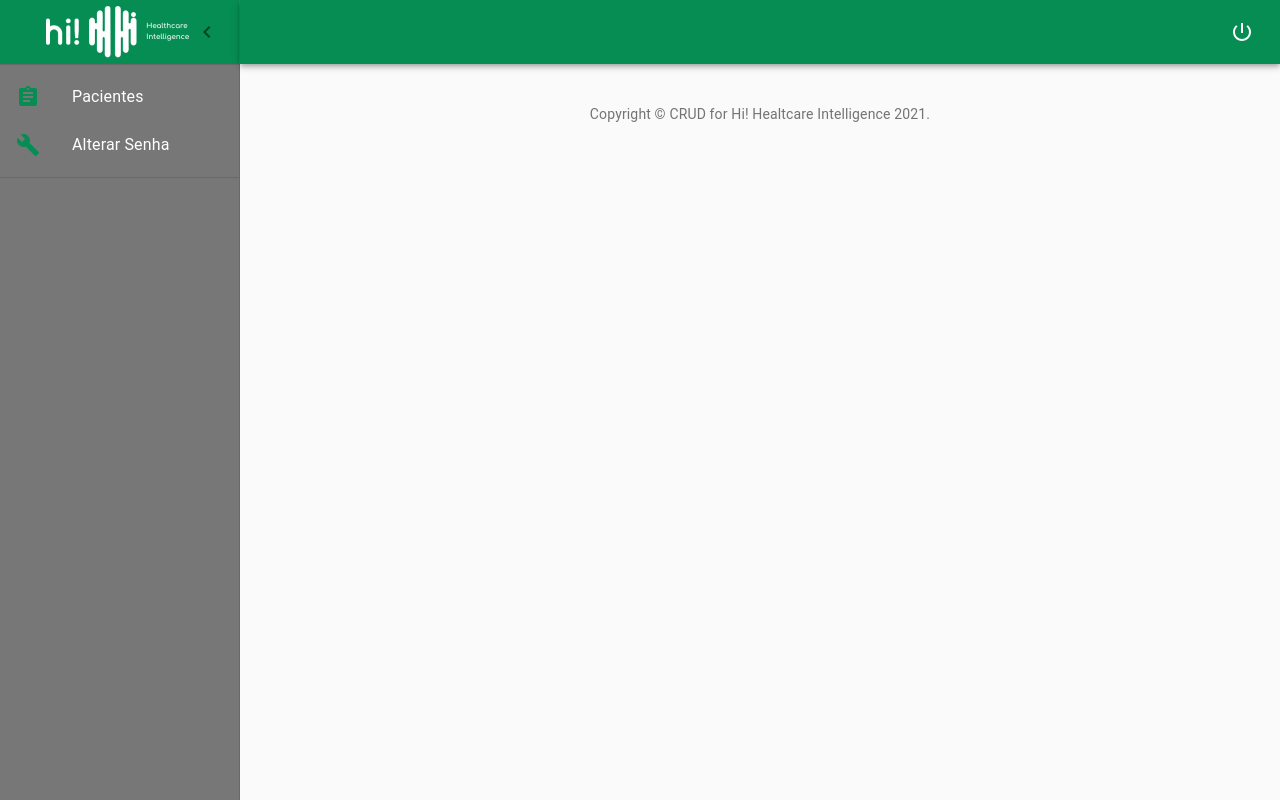
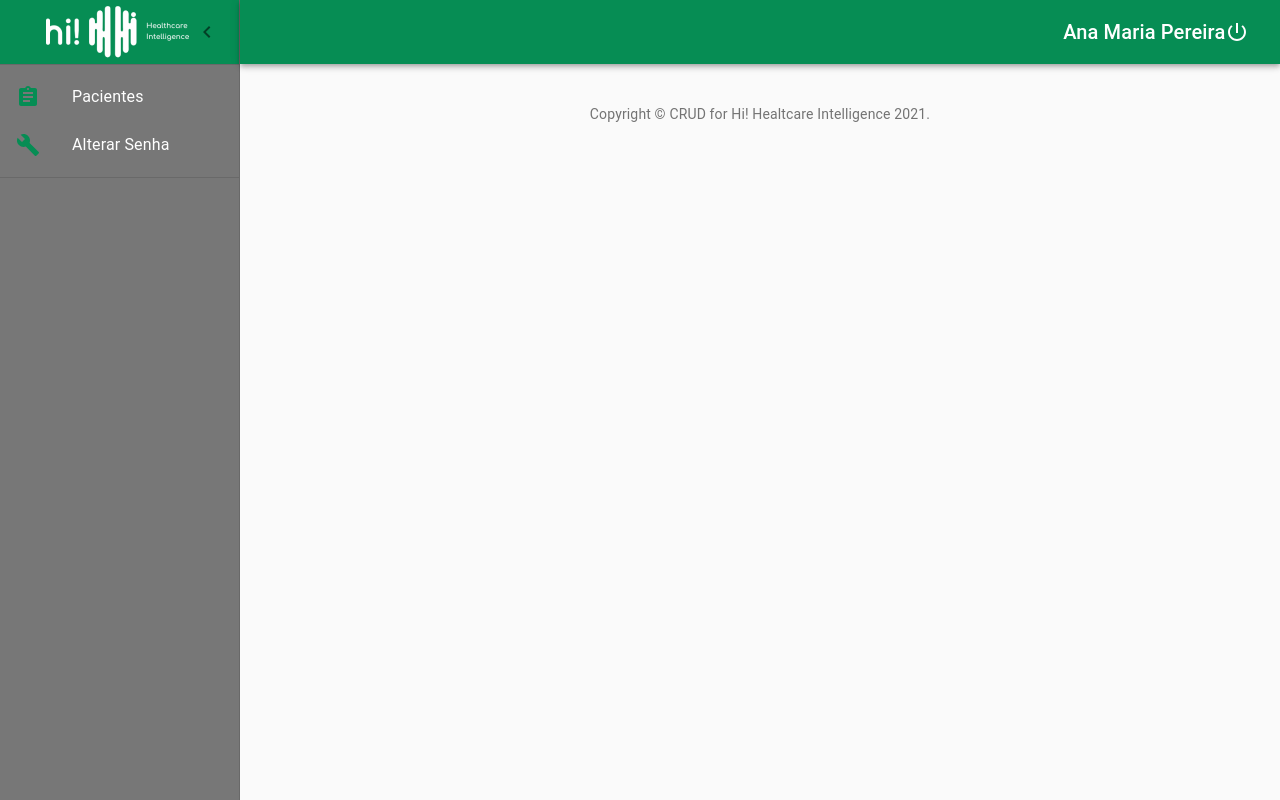
Before and after one commit to santiagoidu/hiSaude, a React (Create React App) app in the folder client/: page /admin in a window 1280 px wide. Built offline with nearby package versions, Linux system fonts and the light colour scheme; the HTML template or start-up script is replaced by a standard one.

Commit message:
add favicon/update front-end

```diff
--- a/client/public/index.html
+++ b/client/public/index.html
@@ -24,7 +24,7 @@
       work correctly both with client-side routing and a non-root public URL.
       Learn how to configure a non-root public URL by running `npm run build`.
     -->
-    <title>React App</title>
+    <title>Hi Saude</title>
   </head>
   <body>
     <noscript>You need to enable JavaScript to run this app.</noscript>
--- a/client/src/assets/css/Hi.css
+++ b/client/src/assets/css/Hi.css
@@ -4,4 +4,5 @@
     padding-left: 52px;
     display: flex;
     position: absolute;
+    align-content: flex-end;
 }
--- /dev/null
+++ b/client/src/components/footer-admin.js
@@ -0,0 +1,17 @@
+import React from 'react';
+
+import Typography from '@material-ui/core/Typography';
+import Link from '@material-ui/core/Link';
+
+export default function Copyright() {
+    return (
+      <Typography variant="body2" color="textSecondary" align="center">
+        {'Copyright © '}
+        <Link color="inherit" href="https://github.com/santiagoidu">
+          CRUD for Hi! Healtcare Intelligence
+        </Link>{' '}
+        {new Date().getFullYear()}
+        {'.'}
+      </Typography>
+    );
+  }
--- /dev/null
+++ b/client/src/components/list-menu-admin.js
@@ -0,0 +1,23 @@
+import React from 'react';
+import ListItem from '@material-ui/core/ListItem';
+import ListItemIcon from '@material-ui/core/ListItemIcon';
+import ListItemText from '@material-ui/core/ListItemText';
+import BuildIcon from '@material-ui/icons/Build';
+import AssignmentIcon from '@material-ui/icons/Assignment';
+
+export const mainListItems = (
+  <div>
+    <ListItem button component="a" href="/admin/pacientes">
+      <ListItemIcon>
+        <AssignmentIcon style={{color: '#068D54'}}/>
+      </ListItemIcon>
+      <ListItemText primary="Pacientes" />
+    </ListItem>
+    <ListItem button component="a" href="/admin/usuario/editar/:idUsuario">
+      <ListItemIcon>
+        <BuildIcon style={{color: '#068D54'}}/>
+      </ListItemIcon>
+      <ListItemText primary="Alterar Senha" />
+    </ListItem>
+  </div>
+);
--- a/client/src/components/menu-admin.js
+++ b/client/src/components/menu-admin.js
@@ -1,23 +1,154 @@
 import React from 'react';
-import ListItem from '@material-ui/core/ListItem';
-import ListItemIcon from '@material-ui/core/ListItemIcon';
-import ListItemText from '@material-ui/core/ListItemText';
-import BuildIcon from '@material-ui/icons/Build';
-import AssignmentIcon from '@material-ui/icons/Assignment';
+import { makeStyles } from '@material-ui/core/styles';
+import clsx from 'clsx';
 
-export const mainListItems = (
-  <div>
-    <ListItem button>
-      <ListItemIcon>
-        <AssignmentIcon style={{color: '#068D54'}}/>
-      </ListItemIcon>
-      <ListItemText primary="Pacientes" />
-    </ListItem>
-    <ListItem button>
-      <ListItemIcon>
-        <BuildIcon style={{color: '#068D54'}}/>
-      </ListItemIcon>
-      <ListItemText primary="Alterar Senha" />
-    </ListItem>
-  </div>
-);
+import IconButton from '@material-ui/core/IconButton';
+import AppBar from '@material-ui/core/AppBar';
+import Toolbar from '@material-ui/core/Toolbar';
+import MenuIcon from '@material-ui/icons/Menu';
+import PowerSettingsNewIcon from '@material-ui/icons/PowerSettingsNew';
+import LogoHiToolbar from '../assets/img/logo-hi-horizontal.png';
+
+import List from '@material-ui/core/List';
+import Drawer from '@material-ui/core/Drawer';
+import Divider from '@material-ui/core/Divider';
+import Typography from '@material-ui/core/Typography';
+import ChevronLeftIcon from '@material-ui/icons/ChevronLeft';
+
+import {mainListItems} from './list-menu-admin';
+
+const drawerWidth = 240;
+
+const useStyles = makeStyles((theme) => ({
+    root: {
+      display: 'flex',
+    },
+    toolbar: {
+      paddingRight: 24, // keep right padding when drawer closed
+      backgroundColor: '#068D54',
+    },
+    toolbarIcon: {
+      display: 'flex',
+      alignItems: 'center',
+      justifyContent: 'flex-end',
+      padding: '0 8px',
+      ...theme.mixins.toolbar,
+      backgroundColor: '#068D54',
+    },
+    appBar: {
+      zIndex: theme.zIndex.drawer + 1,
+      transition: theme.transitions.create(['width', 'margin'], {
+        easing: theme.transitions.easing.sharp,
+        duration: theme.transitions.duration.leavingScreen,
+      }),
+    },
+    appBarShift: {
+      marginLeft: drawerWidth,
+      width: `calc(100% - ${drawerWidth}px)`,
+      transition: theme.transitions.create(['width', 'margin'], {
+        easing: theme.transitions.easing.sharp,
+        duration: theme.transitions.duration.enteringScreen,
+      }),
+    },
+    menuButton: {
+      marginRight: 36,
+    },
+    menuButtonHidden: {
+      display: 'none',
+    },
+    title: {
+      flexGrow: 1,
+    },
+    drawerPaper: {
+      position: 'relative',
+      whiteSpace: 'nowrap',
+      width: drawerWidth,
+      backgroundColor: '#777',
+      color: '#fff',
+      transition: theme.transitions.create('width', {
+        easing: theme.transitions.easing.sharp,
+        duration: theme.transitions.duration.enteringScreen,
+      }),
+    },
+    drawerPaperClose: {
+      overflowX: 'hidden',
+      transition: theme.transitions.create('width', {
+        easing: theme.transitions.easing.sharp,
+        duration: theme.transitions.duration.leavingScreen,
+      }),
+      width: theme.spacing(7),
+      [theme.breakpoints.up('sm')]: {
+        width: theme.spacing(9),
+      },
+    },
+    appBarSpacer: theme.mixins.toolbar,
+    content: {
+      flexGrow: 1,
+      height: '100vh',
+      overflow: 'auto',
+    },
+    container: {
+      paddingTop: theme.spacing(4),
+      paddingBottom: theme.spacing(4),
+    },
+    paper: {
+      padding: theme.spacing(2),
+      display: 'flex',
+      overflow: 'auto',
+      flexDirection: 'column',
+    },
+    fixedHeight: {
+      height: 240,
+    },
+  }));
+
+export default function MenuAdmin() {
+    const classes = useStyles()
+    const [open, setOpen] = React.useState(true);
+    const handleDrawerOpen = () => {
+        setOpen(true);
+    };
+    const handleDrawerClose = () => {
+        setOpen(false);
+    };
+    return (
+        <>
+        <AppBar position="absolute" className={clsx(classes.appBar, open && classes.appBarShift)}>
+        <Toolbar className={classes.toolbar}>
+        <img src={LogoHiToolbar} className="logoHiHorizontal"/>
+          <IconButton
+            edge="start"
+            color="inherit"
+            aria-label="open drawer"
+            onClick={handleDrawerOpen}
+            className={clsx(classes.menuButton, open && classes.menuButtonHidden)}
+          >
+            <MenuIcon />
+          </IconButton>
+          <IconButton color="inherit" style={{position: 'absolute', left:'78%', alignContent: 'flex-end', overflow: 'auto'}}>
+          <Typography component="h1" variant="h6" color="inherit" noWrap className={classes.title}>
+                        Ana Maria Pereira
+          </Typography>
+          <PowerSettingsNewIcon />
+          </IconButton>
+        </Toolbar>
+      </AppBar>
+        <Drawer
+            variant="permanent"
+            classes={{
+                paper: clsx(classes.drawerPaper, !open && classes.drawerPaperClose),
+            }}
+            open={open}
+        >
+            <div className={classes.toolbarIcon}>
+                <IconButton onClick={handleDrawerClose}>
+                    <ChevronLeftIcon />
+                </IconButton>
+            </div>
+            <Divider />
+            <List>{mainListItems}</List>
+            <Divider />
+        </Drawer>
+        </>
+    )
+}
--- a/client/src/pages/admin/dashboard/index.js
+++ b/client/src/pages/admin/dashboard/index.js
@@ -2,39 +2,14 @@ import React from 'react';
 import clsx from 'clsx';
 import { makeStyles } from '@material-ui/core/styles';
 import CssBaseline from '@material-ui/core/CssBaseline';
-import Drawer from '@material-ui/core/Drawer';
 import Box from '@material-ui/core/Box';
-import AppBar from '@material-ui/core/AppBar';
-import Toolbar from '@material-ui/core/Toolbar';
-import List from '@material-ui/core/List';
-import Typography from '@material-ui/core/Typography';
-import Divider from '@material-ui/core/Divider';
-import IconButton from '@material-ui/core/IconButton';
-import Badge from '@material-ui/core/Badge';
+
 import Container from '@material-ui/core/Container';
 import Grid from '@material-ui/core/Grid';
-import Paper from '@material-ui/core/Paper';
-import Link from '@material-ui/core/Link';
-import MenuIcon from '@material-ui/icons/Menu';
-import ChevronLeftIcon from '@material-ui/icons/ChevronLeft';
-import NotificationsIcon from '@material-ui/icons/Notifications';
-import { mainListItems } from '../../../components/menu-admin';
-import logoHiToolbar from '../../../assets/img/logo-hi-horizontal.png'
-import PowerSettingsNewIcon from '@material-ui/icons/PowerSettingsNew';
-import '../../../assets/css/Hi.css'
 
-function Copyright() {
-  return (
-    <Typography variant="body2" color="textSecondary" align="center">
-      {'Copyright © '}
-      <Link color="inherit" href="https://github.com/santiagoidu">
-        CRUD for Hi! Healtcare Intelligence
-      </Link>{' '}
-      {new Date().getFullYear()}
-      {'.'}
-    </Typography>
-  );
-}
+import '../../../assets/css/Hi.css';
+import MenuAdmin from '../../../components/menu-admin';
+import Footer from '../../../components/footer-admin';
 
 const drawerWidth = 240;
 
@@ -89,17 +64,6 @@ const useStyles = makeStyles((theme) => ({
       duration: theme.transitions.duration.enteringScreen,
     }),
   },
-  drawerPaperClose: {
-    overflowX: 'hidden',
-    transition: theme.transitions.create('width', {
-      easing: theme.transitions.easing.sharp,
-      duration: theme.transitions.duration.leavingScreen,
-    }),
-    width: theme.spacing(7),
-    [theme.breakpoints.up('sm')]: {
-      width: theme.spacing(9),
-    },
-  },
   appBarSpacer: theme.mixins.toolbar,
   content: {
     flexGrow: 1,
@@ -116,65 +80,24 @@ const useStyles = makeStyles((theme) => ({
     overflow: 'auto',
     flexDirection: 'column',
   },
-  fixedHeight: {
-    height: 240,
-  },
 }));
 
 export default function Dashboard() {
   const classes = useStyles();
-  const [open, setOpen] = React.useState(true);
-  const handleDrawerOpen = () => {
-    setOpen(true);
-  };
-  const handleDrawerClose = () => {
-    setOpen(false);
-  };
-  const fixedHeightPaper = clsx(classes.paper, classes.fixedHeight);
 
   return (
     <div className={classes.root}>
       <CssBaseline />
-      <AppBar position="absolute" className={clsx(classes.appBar, open && classes.appBarShift)}>
-        <Toolbar className={classes.toolbar}>
-        <img src={logoHiToolbar} className="logoHiHorizontal"/>
-          <IconButton
-            edge="start"
-            color="inherit"
-            aria-label="open drawer"
-            onClick={handleDrawerOpen}
-            className={clsx(classes.menuButton, open && classes.menuButtonHidden)}
-          >
-            <MenuIcon />
-          </IconButton>
-          <IconButton color="inherit" style={{position: 'absolute', left: '94%'}}>
-              <PowerSettingsNewIcon />
-          </IconButton>
-        </Toolbar>
-      </AppBar>
-      <Drawer
-        variant="permanent"
-        classes={{
-          paper: clsx(classes.drawerPaper, !open && classes.drawerPaperClose),
-        }}
-        open={open}
-      >
-        <div className={classes.toolbarIcon}>
-          <IconButton onClick={handleDrawerClose}>
-            <ChevronLeftIcon />
-          </IconButton>
-        </div>
-        <Divider />
-        <List>{mainListItems}</List>
-        <Divider />
-      </Drawer>
+
+      <MenuAdmin />
+
       <main className={classes.content}>
         <div className={classes.appBarSpacer} />
         <Container maxWidth="lg" className={classes.container}>
           <Grid container spacing={3}>
           </Grid>
           <Box pt={4}>
-            <Copyright />
+            <Footer />
           </Box>
         </Container>
       </main>
--- a/client/src/routes.js
+++ b/client/src/routes.js
@@ -33,9 +33,9 @@ export default function Routes(){
                 <Route path="/admin/pacientes/editar/:idPaciente" exact component={PacientesEditar} />
 
                 <Route path="/admin" exact component={Dashboard} />
-                <Route path="/admin/pacientes" exact component={Pacientes} />
-                <Route path="/admin/pacientes/cadastrar" exact component={PacientesCadastrar} />
-                <Route path="/admin/pacientes/editar/:idPaciente" exact component={PacientesEditar} />
+                <Route path="/admin/usuario" exact component={Usuarios} />
+                <Route path="/admin/usuario/cadastrar" exact component={UsuariosCadastrar} />
+                <Route path="/admin/usuario/editar/:idUsuario" exact component={UsuariosEditar} />
             </Switch>
         </BrowserRouter>
     )
```
Also changed, not shown: 1 other file (tests, documents, lock files or other folders).
